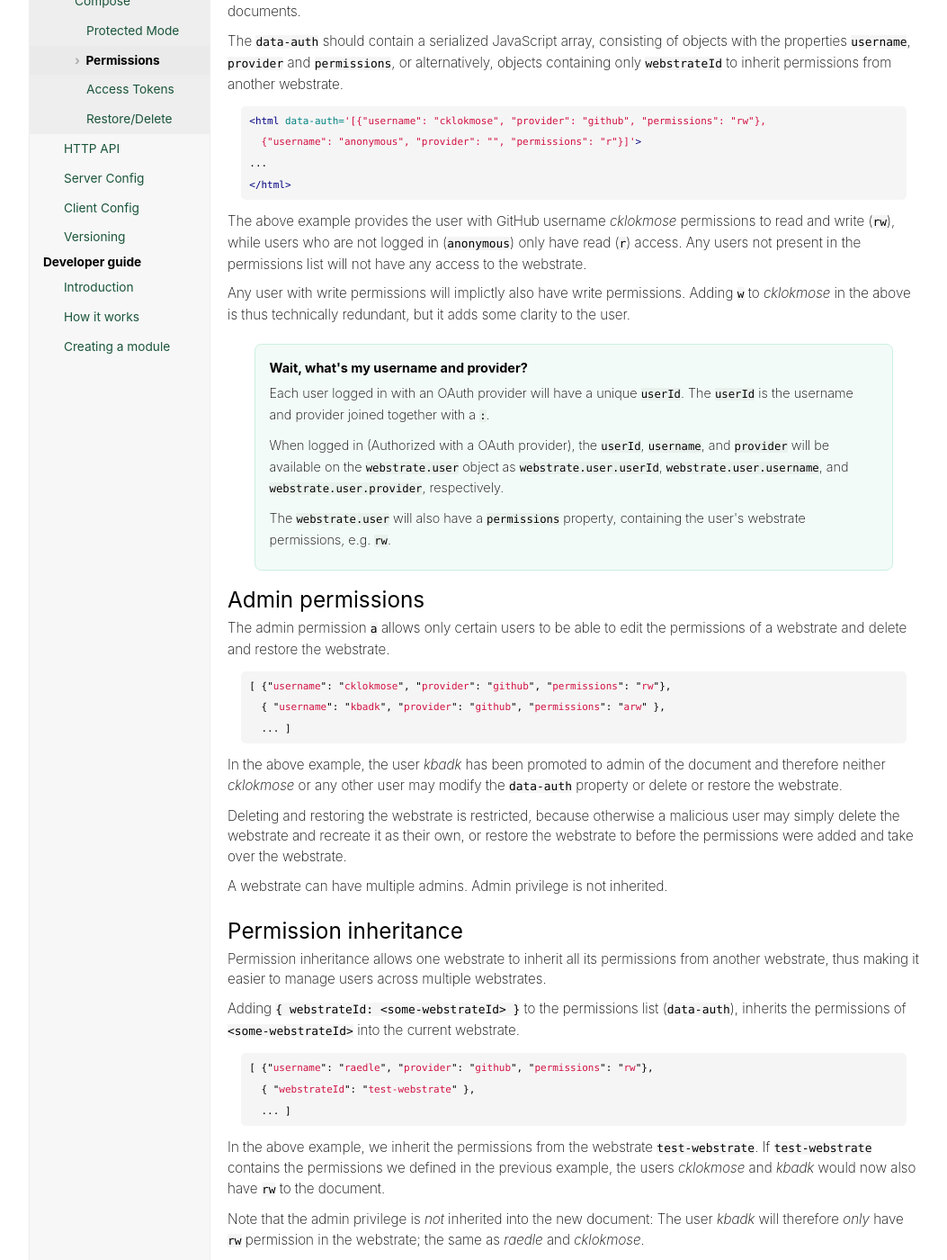
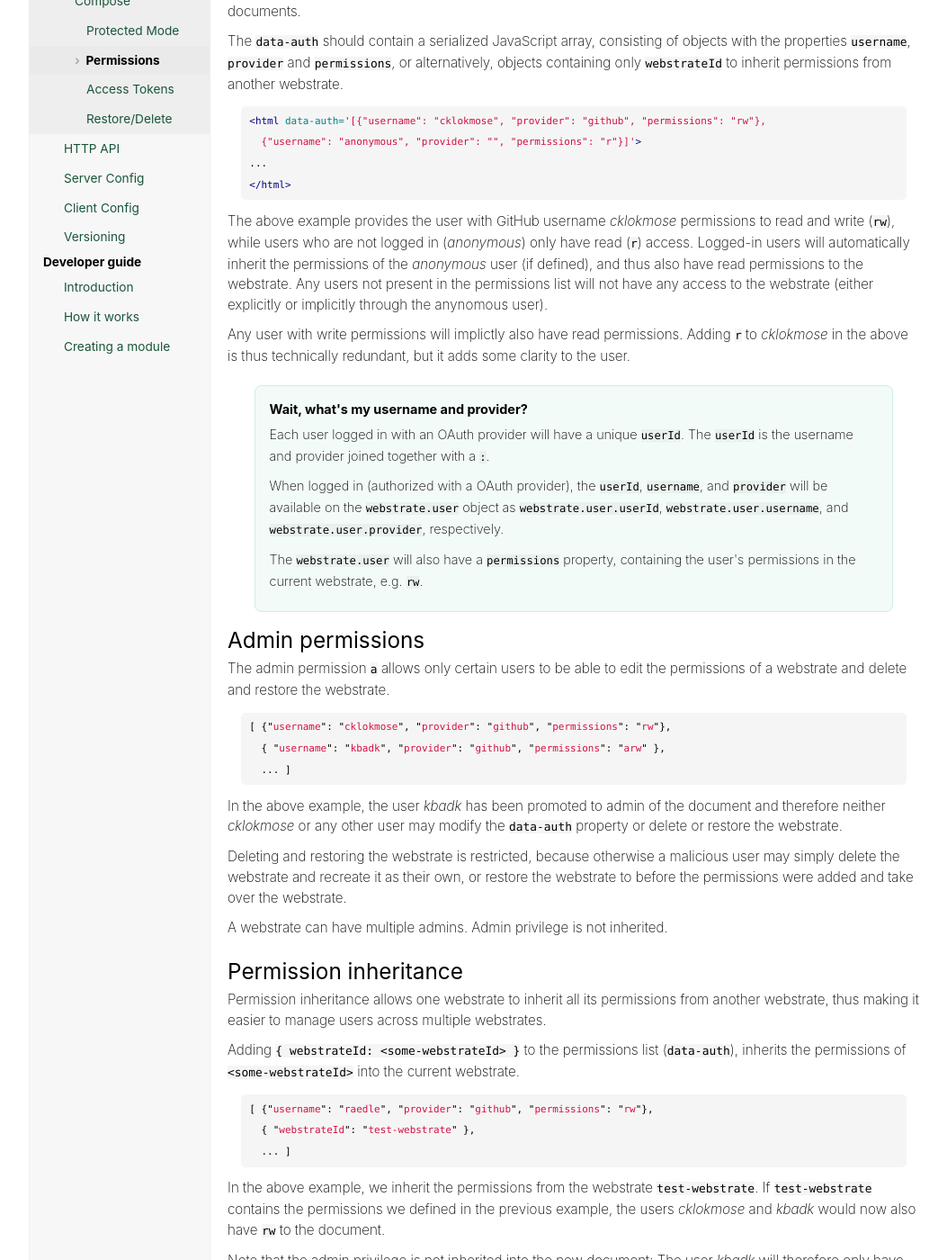
Before and after one commit to Webstrates/webstrates.github.io, a Jekyll site: the page built from _posts/2018-08-27-permissions.md, in a window 1280 px wide and 1400 px high, scrolled down 604 px. Shown: the whole window at 90% size, without its empty margins (107-1160 px from the left). Built offline with Jekyll 4.4.1, drawn with Linux system fonts in a browser that asks for light colours; some of the changed text lies outside the part shown.

Commit message:
Improved clarity in permissions section.

````diff
--- a/_posts/2018-08-27-permissions.md
+++ b/_posts/2018-08-27-permissions.md
@@ -34,22 +34,23 @@ The `data-auth` should contain a serialized JavaScript array, consisting of obje
 </html>
 ```
 
-The above example provides the user with GitHub username _cklokmose_ permissions to read and write (`rw`), while users who are not logged in (`anonymous`) only have read (`r`) access.
-Any users not present in the permissions list will not have any access to the webstrate.
+The above example provides the user with GitHub username _cklokmose_ permissions to read and write (`rw`), while users who are not logged in (_anonymous_) only have read (`r`) access.
+Logged-in users will automatically inherit the permissions of the _anonymous_ user (if defined), and thus also have read permissions to the webstrate.
+Any users not present in the permissions list will not have any access to the webstrate (either explicitly or implicitly through the anynomous user).
 
-Any user with write permissions will implictly also have write permissions.
-Adding `w` to _cklokmose_ in the above is thus technically redundant, but it adds some clarity to the user.
+Any user with write permissions will implictly also have read permissions.
+Adding `r` to _cklokmose_ in the above is thus technically redundant, but it adds some clarity to the user.
 
 <div class="info box">
   <strong>Wait, what's my username and provider?</strong>
   <p>Each user logged in with an OAuth provider will have a unique <code>userId</code>.
   The <code>userId</code> is the username and provider joined together with a <code>:</code>.</p>
-  <p>When logged in (Authorized with a OAuth provider), the <code>userId</code>, <code>username</code>,
+  <p>When logged in (authorized with a OAuth provider), the <code>userId</code>, <code>username</code>,
   and <code>provider</code> will be available on the <code>webstrate.user</code> object as
   <code>webstrate.user.userId</code>, <code>webstrate.user.username</code>,
   and <code>webstrate.user.provider</code>, respectively.</p>
   <p> The <code>webstrate.user</code> will also have a <code>permissions</code> property, containing
-  the user's webstrate permissions, e.g. <code>rw</code>.</p>
+  the user's permissions in the current webstrate, e.g. <code>rw</code>.</p>
 </div>
 
 ## Admin permissions
@@ -86,7 +87,7 @@ In the above example, we inherit the permissions from the webstrate `test-webstr
 If `test-webstrate` contains the permissions we defined in the previous example, the users _cklokmose_
 and _kbadk_ would now also have `rw` to the document.
 
-Note that the admin privilege is _not_ inherited into the new document: The user _kbadk_ will therefore _only_ have `rw` permission in the webstrate; the same as _raedle_ and _cklokmose_.
+Note that the admin privilege is not inherited into the new document: The user _kbadk_ will therefore only have `rw` permission in the webstrate; the same as _raedle_ and _cklokmose_.
 
 Recursive inheritance is supported up to a depth of 3. E.g. webstrate _X_ can inherit from _Y_, _Y_ can inherit from _Z_, but even though _Z_ inherits from _W_, the users of _W_ won't have access to X.
 Both the users of _Y_ and _Z_, however, will have access.
````
